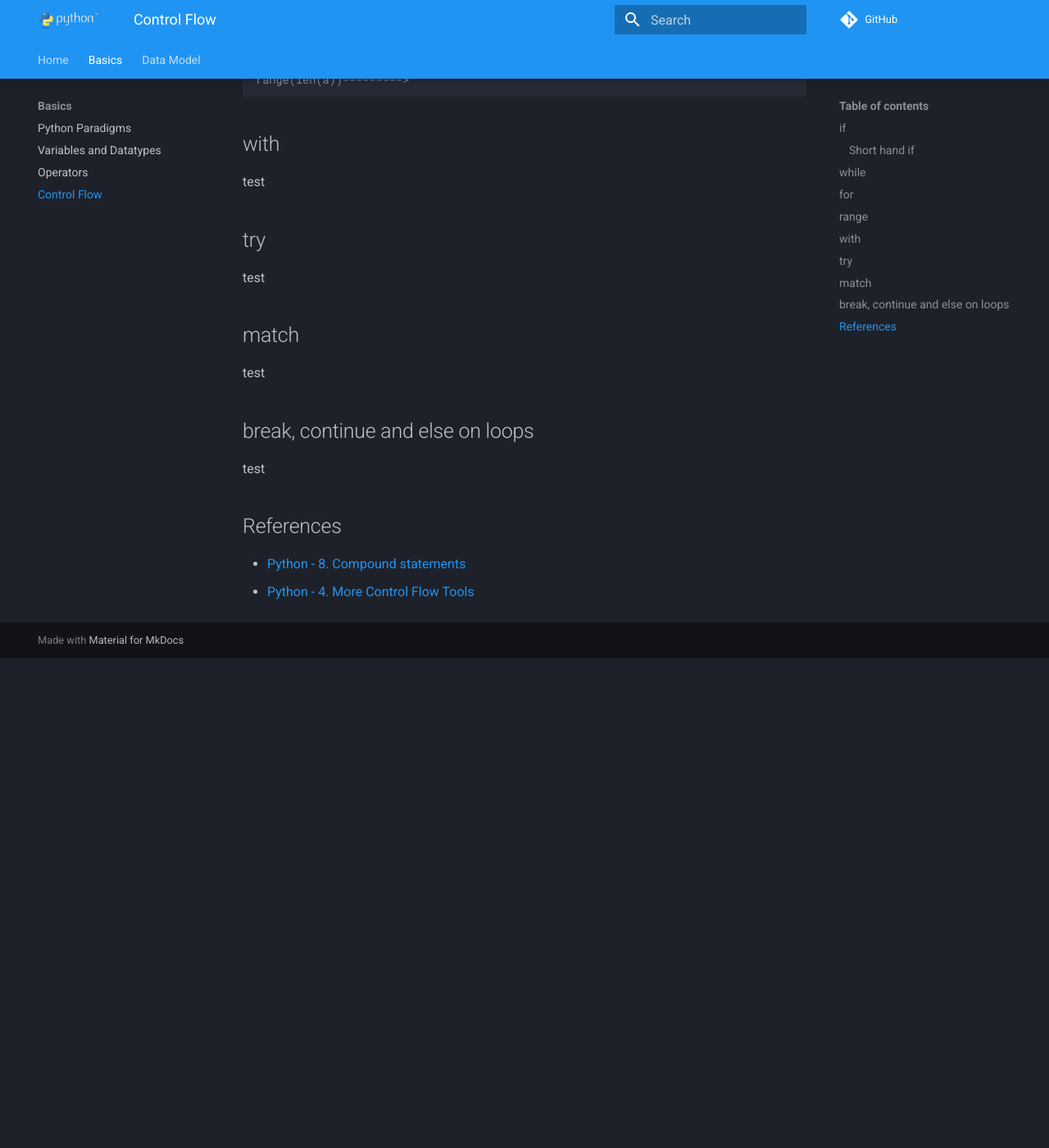
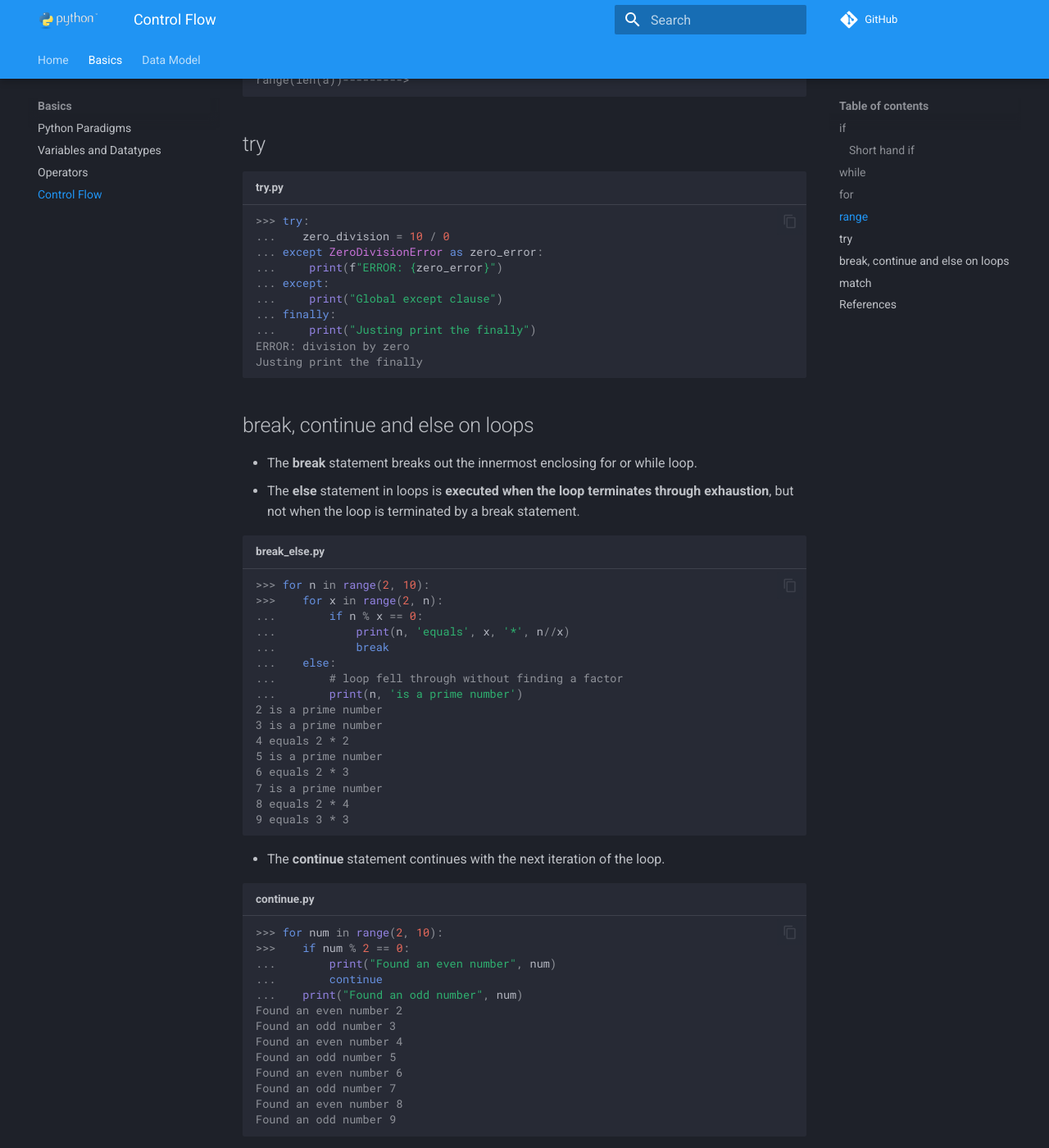
Before and after one commit to RomeroGabriel/mastering-python, an MkDocs documentation site: the page built from documentation/basics/control_flow.md, in a window 1280 px wide and 1400 px high, scrolled down 2142 px. Shown: the whole window at 82% size. Built offline with MkDocs 1.6.1 and Material for MkDocs 9.7.7, drawn with Linux system fonts in a browser that asks for light colours; comment, search, counter and statistics services are not loaded; before the commit the page ends 2945 px from its top, so only the background shows below that; some of the changed text lies outside the part shown.

Commit message:
Add control_flow

````diff
--- a/documentation/basics/control_flow.md
+++ b/documentation/basics/control_flow.md
@@ -46,7 +46,7 @@
 
 ## range
 
-```pycon exec="1" source="console" title="for.py"
+```pycon exec="1" source="console" title="range.py"
 >>> for i in range(3):
 ...    print(i)
 ... print("range(3)--------->")
@@ -65,21 +65,64 @@
 ... print("range(len(a))--------->")
 ```
 
-## with
-
-test
-
 ## try
 
-test
+```pycon exec="1" source="console" title="try.py"
+>>> try:
+...    zero_division = 10 / 0
+... except ZeroDivisionError as zero_error:
+...     print(f"ERROR: {zero_error}")
+... except:
+...     print("Global except clause")
+... finally:
+...     print("Justing print the finally")
+```
+
+## break, continue and else on loops
+
+- The **break** statement breaks out the innermost enclosing for or while loop.
+- The **else** statement in loops is **executed when the loop terminates through exhaustion**, but not when the loop is terminated by a break statement.
+
+```pycon exec="1" source="console" title="break_else.py"
+>>> for n in range(2, 10):
+>>>    for x in range(2, n):
+...        if n % x == 0:
+...            print(n, 'equals', x, '*', n//x)
+...            break
+...    else:
+...        # loop fell through without finding a factor
+...        print(n, 'is a prime number')
+```
+
+- The **continue** statement continues with the next iteration of the loop.
+
+```pycon exec="1" source="console" title="continue.py"
+>>> for num in range(2, 10):
+>>>    if num % 2 == 0:
+...        print("Found an even number", num)
+...        continue
+...    print("Found an odd number", num)
+```
 
 ## match
 
-test
+- A **match** statement takes an exmpression and compares its value to sucessive patterns using the case blocks.
+- This is similar to a switch statement but it's more similiar to patter matching.
+- **Only the first pattern** that matches gets executed.
+- There are many use cases that will be explorer more in this documentation.
 
-## break, continue and else on loops
-
-test
+```pycon exec="1" source="console" title="match.py"
+>>> def http_error(status):
+>>>    match status:
+...        case 400:
+...            return "Bad request"
+...        case 404:
+...            return "Not found"
+...        case 418:
+...            return "I'm a teapot"
+...        case _:
+...            return "Something's wrong with the internet"
+```
 
 ## References
 
````
